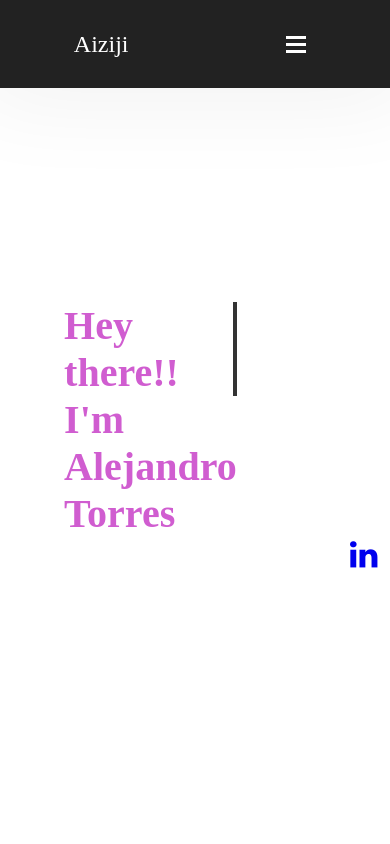
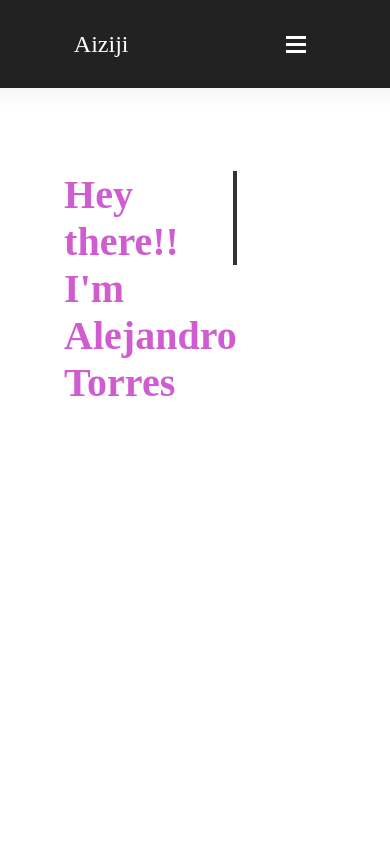
Before and after one commit to aizjicod/react-portfolio, a React (Create React App) app: page / in a window 390 px wide. Shown: the top 844 px of the page. Built offline with nearby package versions, Linux system fonts and the light colour scheme; the HTML template or start-up script is replaced by a standard one.

Commit message:
Change box shadow on navbar

```diff
--- a/src/styles/App.css
+++ b/src/styles/App.css
@@ -51,6 +51,7 @@
 
   #app-header {
     position: fixed;
+    box-shadow: 0px 1px 30px #efefef;
   }
 
   #header-ul {
--- a/src/styles/headline.css
+++ b/src/styles/headline.css
@@ -189,6 +189,7 @@
 
 @media screen and (max-width: 768px) {
   #headlines {
-    padding-top: 350px;
+    padding-top: 130px;
+    flex-wrap: wrap;
   }
 }
```
